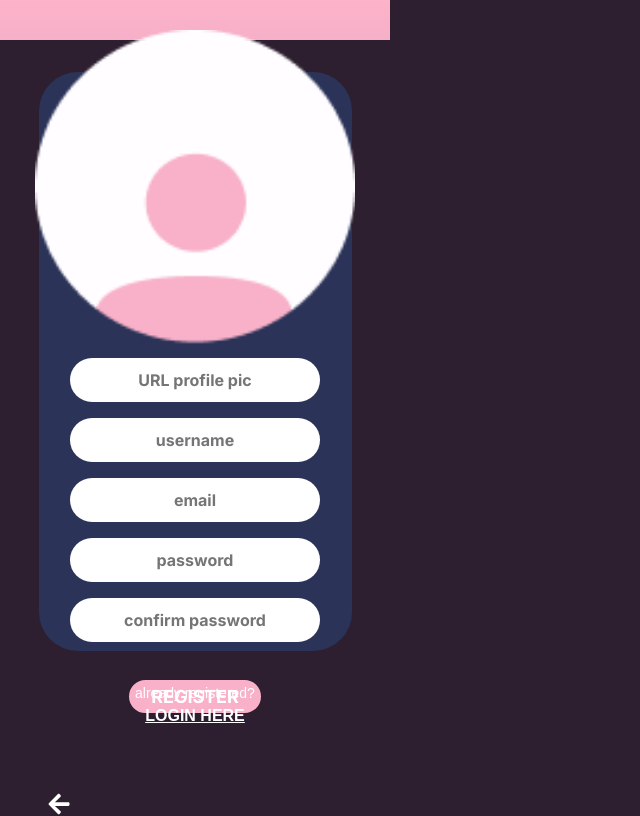
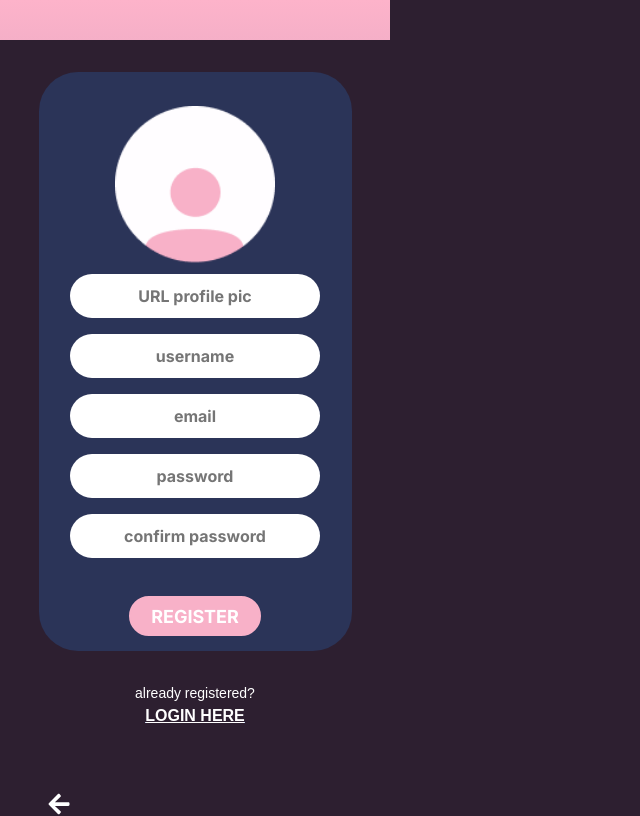
Before and after one commit to Merged-project/React-Merged, a React (Create React App) app: page /register in a window 1280 px wide. Shown: the whole page, without its empty margins (0-640 px from the left). Built offline with nearby package versions, Linux system fonts and the light colour scheme; the HTML template or start-up script is replaced by a standard one.

Commit message:
changed styles

```diff
--- a/src/stylesheets/Login.css
+++ b/src/stylesheets/Login.css
@@ -1,8 +1,5 @@
 body{
     background: linear-gradient(180deg, #FDB3CA 0%, #5C6898 100%);
-    max-width: 390px;
-    max-height: 844px;
-    background-size: 390px 844px;
 }
 
 p{
--- a/src/stylesheets/RegisterView.css
+++ b/src/stylesheets/RegisterView.css
@@ -1,8 +1,5 @@
 body{
     background: linear-gradient(180deg, #FDB3CA 0%, #5C6898 100%);
-    max-width: 390px;
-    max-height: 844px;
-    background-size: 390px 844px;
 }
 
 .arrow-icon{
@@ -21,3 +18,8 @@ form.form{
 svg.arrow-icon{
     margin-top: 4rem;
 }
+
+.login-container img.image{
+    width: 10rem;
+    height: 10rem;
+}
```
